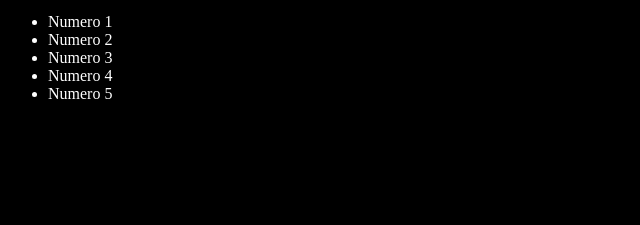
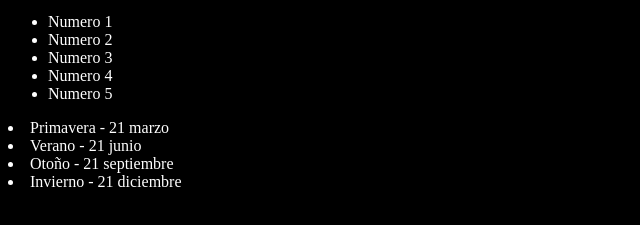
Before and after one commit to edi1010/youtube-git-main, a plain HTML site: page index.html in a window 1280 px wide. Shown: the part 101-326 px from the top of the page, without its empty margins (0-640 px from the left). Drawn offline with Linux system fonts and the light colour scheme.

Commit message:
Agregando estaciones del año con fecha de inicio

```diff
--- a/index.html
+++ b/index.html
@@ -21,6 +21,13 @@
         <li>Numero 5</li>
     </ul>
 
+    <o>
+        <li>Primavera - 21 marzo</li>
+        <li>Verano - 21 junio</li>
+        <li>Otoño - 21 septiembre</li>
+        <li>Invierno - 21 diciembre</li>
+    </o>
+
     <script src="index.js"></script>
 
 </body>
```
